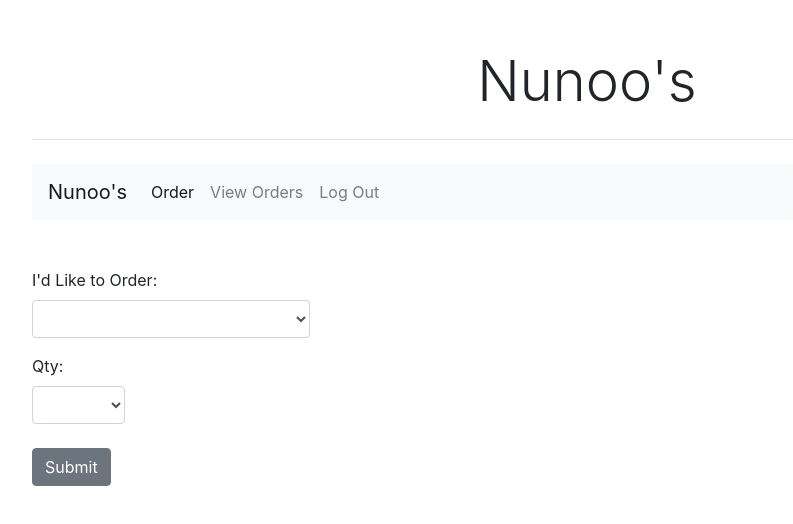
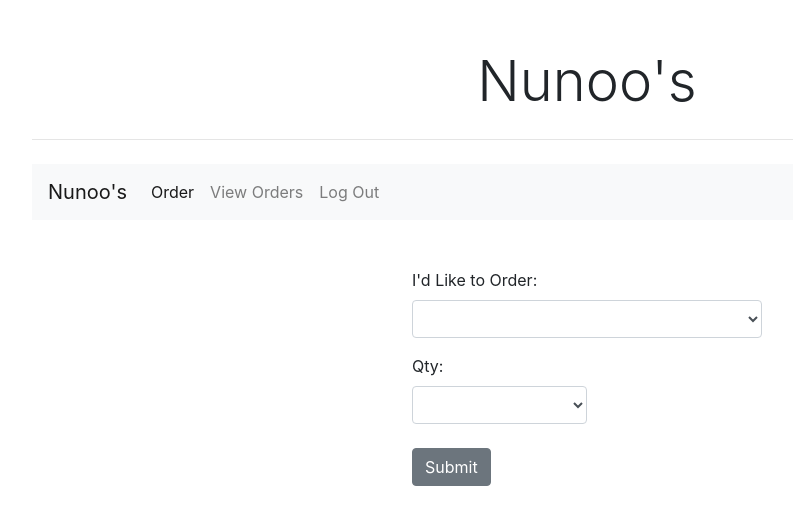
Before and after one commit to Alexg1021/geekwise-restaurant-application-1, an Angular app in the folder public/: page /order in a window 1280 px wide. Shown: the top 524 px of the page, without its empty margins (53-846 px from the left). Built offline with nearby package versions, Linux system fonts and the light colour scheme.

Commit message:
style changes

```diff
--- a/public/src/app/order/order.component.html
+++ b/public/src/app/order/order.component.html
@@ -17,13 +17,17 @@
 
 <!-- order form  -->
 
+<div class="row">
+  <div class="col-sm">
+  </div>
+  <div class="col-sm">
     <form (submit)="onSubmit()" class="">
       <!-- {{newOrder | json}}
             {{orderError | json}} -->
       <div class="form-group">
 
         <label for="exampleFormControlSelect1">I'd Like to Order:</label>
-    <select class="form-control col-3" id="exampleFormControlSelect1" name="newOrder.name" [(ngModel)]="newOrder.name">
+        <select class="form-control" id="exampleFormControlSelect1" name="newOrder.name" [(ngModel)]="newOrder.name">
           <option>Margarita Pizza</option>
           <option>Fish Tacos</option>
           <option>Chef's Choice Nigiri</option>
@@ -35,7 +39,7 @@
       <div class="form-group">
 
         <label for="exampleFormControlSelect1">Qty:</label>
-    <select class="form-control col-1" id="exampleFormControlSelect1" name="newOrder.qty" [(ngModel)]="newOrder.qty">
+        <select class="form-control col-6" id="exampleFormControlSelect1" name="newOrder.qty" [(ngModel)]="newOrder.qty">
           <option>1</option>
           <option>2</option>
           <option>3</option>
@@ -45,5 +49,10 @@
 
       </div>
 
-  <input type="submit" class="btn btn-secondary mt-2" >
+      <input type="submit" class="btn btn-secondary mt-2">
     </form>
+
+  </div>
+  <div class="col-sm">
+  </div>
+</div>
```
Lines whose indentation alone changed are shown as unchanged.
